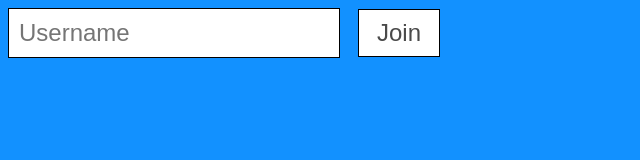
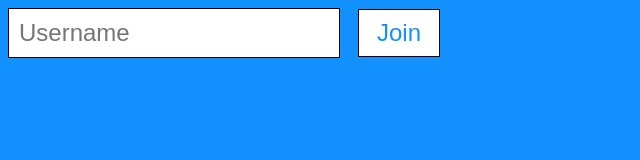
Before and after one commit to gultyaev/poker, an Angular app: page / in a window 1280 px wide. Shown: the top 160 px of the page, without its empty margins (0-640 px from the left). Built offline with nearby package versions, Linux system fonts and the light colour scheme.

Commit message:
Dark mode

```diff
--- a/src/styles.scss
+++ b/src/styles.scss
@@ -1,15 +1,27 @@
+:root {
+  --color: white;
+  --bg-color: #1291ff;
+  --border-color: black;
+
+  @media (prefers-color-scheme: dark) {
+    $color: darken(white, 40);
+    --color: #{$color};
+    --bg-color: #4a4a4a;
+  }
+}
+
 /* You can add global styles to this file, and also import other style files */
 html {
-  background-color: #1291ff;
-  color: white;
+  background-color: var(--bg-color);
+  color: var(--color);
   font-size: 18px;
   font-family: Roboto, 'Roboto Light', sans-serif;
 }
 
 %btn {
   border: none;
-  background-color: #fff;
-  color: #1291ff;
+  background-color: var(--color);
+  color: var(--bg-color);
   padding: 0;
 }
 
@@ -32,11 +44,12 @@ html {
 }
 
 .username {
-  border: 1px solid black;
+  border: 1px solid var(--border-color);
   border-radius: 0;
   padding: 10px;
   font-size: 24px;
-  color: #4a4a4a;
+  color: var(--bg-color);
+  background-color: var(--color);
   margin-right: 1rem;
 }
 
@@ -44,8 +57,7 @@ html {
   @extend %btn;
   font-size: 24px;
   padding: 0.5rem 1rem;
-  color: #4a4a4a;
-  border: 1px solid black;
+  border: 1px solid var(--border-color);
 }
 
 .text--bigger {
```
